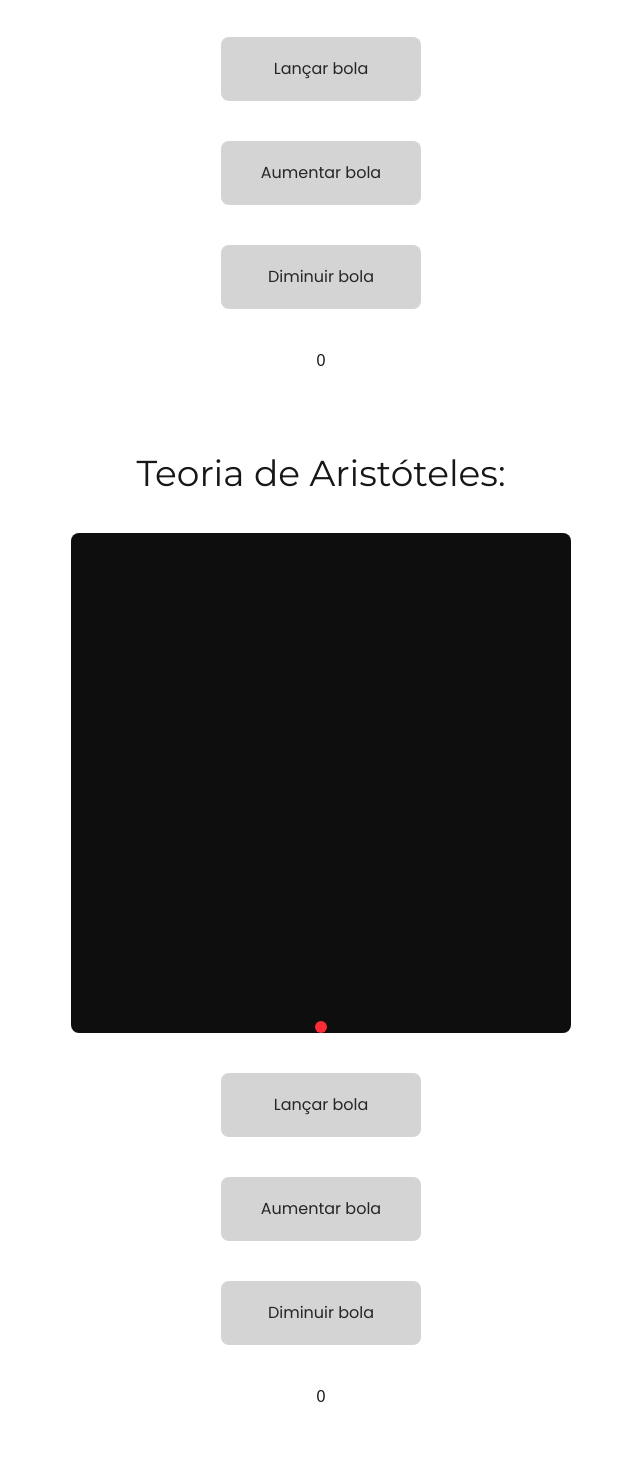
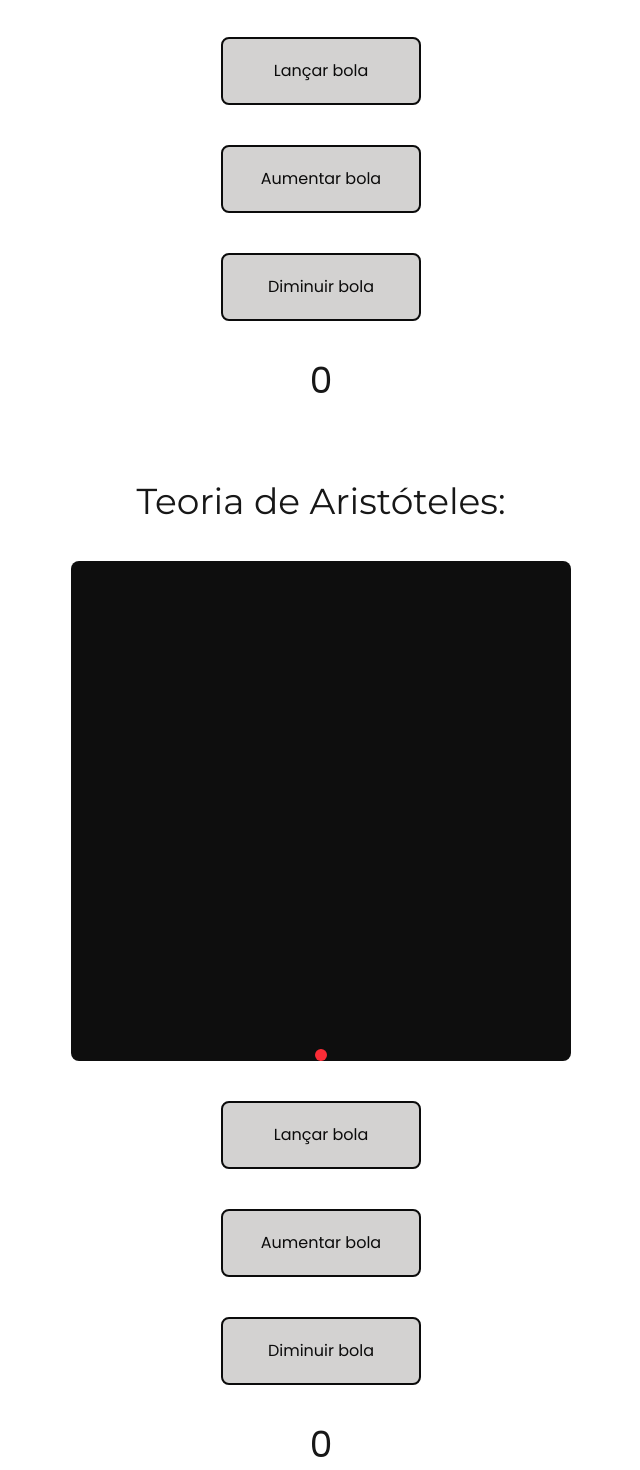
Before and after one commit to JoaoPauloQC/Cinematic, a Next.js app: page /GalileuVSAristoteles in a window 1280 px wide. Shown: the part 663-2133 px from the top of the page, without its empty margins (319-959 px from the left). Before the commit the page ends 2072 px from the top, so only its background shows below. Built offline with nearby package versions, Linux system fonts and the light colour scheme.

Commit message:
styles: button on galileu and aristoteles

```diff
--- a/css/main.css
+++ b/css/main.css
@@ -25,9 +25,94 @@
     opacity: 1;
   }
 }
+@keyframes left-to-normal {
+  0% {
+    position: relative;
+    left: -1800px;
+  }
+  100% {
+    position: relative;
+    left: 0;
+  }
+}
+@keyframes small-to-normal {
+  0% {
+    transform: scale(0.2);
+  }
+}
 .fade-in-1s {
-  opacity: 0;
-  animation: fade-in 1s ease-in forwards;
+  animation: fade-in forwards 0.5s ease-out;
+}
+.fade-in-2s {
+  animation: fade-in forwards 1s ease-out;
+}
+.fade-in-3s {
+  animation: fade-in forwards 1.5s ease-out;
+}
+.fade-in-4s {
+  animation: fade-in forwards 2s ease-out;
+}
+.fade-in-5s {
+  animation: fade-in forwards 2.5s ease-out;
+}
+.fade-in-6s {
+  animation: fade-in forwards 3s ease-out;
+}
+.fade-in-7s {
+  animation: fade-in forwards 3.5s ease-out;
+}
+.fade-in-8s {
+  animation: fade-in forwards 4s ease-out;
+}
+
+.left-to-normal__1s {
+  animation: left-to-normal forwards 0.5s ease-out;
+}
+.left-to-normal__2s {
+  animation: left-to-normal forwards 1s ease-out;
+}
+.left-to-normal__3s {
+  animation: left-to-normal forwards 1.5s ease-out;
+}
+.left-to-normal__4s {
+  animation: left-to-normal forwards 2s ease-out;
+}
+.left-to-normal__5s {
+  animation: left-to-normal forwards 2.5s ease-out;
+}
+.left-to-normal__6s {
+  animation: left-to-normal forwards 3s ease-out;
+}
+.left-to-normal__7s {
+  animation: left-to-normal forwards 3.5s ease-out;
+}
+.left-to-normal__8s {
+  animation: left-to-normal forwards 4s ease-out;
+}
+
+.small-to-normal__1s {
+  animation: small-to-normal forwards 0.5s ease-out;
+}
+.small-to-normal__2s {
+  animation: small-to-normal forwards 1s ease-out;
+}
+.small-to-normal__3s {
+  animation: small-to-normal forwards 1.5s ease-out;
+}
+.small-to-normal__4s {
+  animation: small-to-normal forwards 2s ease-out;
+}
+.small-to-normal__5s {
+  animation: small-to-normal forwards 2.5s ease-out;
+}
+.small-to-normal__6s {
+  animation: small-to-normal forwards 3s ease-out;
+}
+.small-to-normal__7s {
+  animation: small-to-normal forwards 3.5s ease-out;
+}
+.small-to-normal__8s {
+  animation: small-to-normal forwards 4s ease-out;
 }
 
 .transition {
@@ -61,6 +146,19 @@
   background-color: rgb(14, 14, 14);
 }
 
+.Graph__Ball__Button {
+  background-color: #d3d2d1;
+  color: #0b0b0b;
+  border: 2px solid;
+  transition: 0.25s ease-in-out;
+}
+.Graph__Ball__Button:hover {
+  background-color: #0b0b0b;
+  transform: scale(1.1);
+  color: wheat;
+  border: 2px solid wheat;
+}
+
 .movements__card {
   transition: 0.5s ease-out;
 }
--- /dev/null
+++ b/sass/GalileuAndAristoles/galileuandaristoteles.scss
@@ -0,0 +1,16 @@
+.Graph{
+    &__Ball{
+        &__Button{
+            background-color: #d3d2d1;
+            color: #0b0b0b;
+            border: 2px solid;
+            transition: 0.25s ease-in-out;
+            &:hover{
+                background-color: #0b0b0b;
+                transform: scale(1.1);
+                color: wheat;
+                border: 2px solid wheat;
+            }
+        }
+    }
+}
--- a/sass/generics/animations.scss
+++ b/sass/generics/animations.scss
@@ -7,8 +7,53 @@
     }
 }
 
-.fade-in-1s {
-    opacity: 0;
-    animation: fade-in 1s ease-in forwards;
+@keyframes left-to-normal {
+    0%{
+        position: relative;
+        left: -1800px;
+    }
+    100%{
+        position: relative;
+        left: 0;
+    }
 
 }
+
+@keyframes small-to-normal {
+    0%{
+        transform: scale(0.2);
+    }
+    100%{
+
+    }
+
+}
+
+.fade-in {
+    @for $i from 1 through 8 {
+    &-#{$i}s {
+        animation: fade-in forwards #{calc($i/2)}s ease-out;
+    }
+}
+
+
+}
+
+.left-to-normal{
+@for $i from 1 through 8 {
+    &__#{$i}s {
+        animation: left-to-normal forwards #{calc($i/2)}s ease-out;
+    }
+}
+}
+
+.small-to-normal{
+
+@for $i from 1 through 8 {
+    &__#{$i}s {
+        animation: small-to-normal forwards #{calc($i/2)}s ease-out;
+    }
+}
+
+
+}
--- a/sass/main.scss
+++ b/sass/main.scss
@@ -4,4 +4,5 @@
 @use "generics/transition.scss";
 @use "GalileuAndAristoles/galileu.scss";
 @use "GalileuAndAristoles/aristoteles.scss";
+@use "GalileuAndAristoles/galileuandaristoteles.scss";
 @use "home/home.scss"
--- a/src/Components/HomeContent.tsx
+++ b/src/Components/HomeContent.tsx
@@ -3,7 +3,7 @@ import Link from "next/link";
 
 export default function HomeContent (){
     return (
-        <div className="Home__Content pt-20 fade-in-1s opacity-0">
+        <div className="Home__Content pt-20 fade-in-2s opacity-0">
             <div className="Poppins  ">
                 <h1 className="text-4xl">Olá!</h1>
                 <h2 className="text-lg">Seja bem vindo ao Central Física</h2>
--- a/src/app/GalileuVSAristoteles/Aristoteles/AristotelesGraph.tsx
+++ b/src/app/GalileuVSAristoteles/Aristoteles/AristotelesGraph.tsx
@@ -75,11 +75,11 @@ export default function AristolesGraph(){
                 <div className="Aristoteles__Graph flex justify-center items-end  rounded-lg">
                     <div className={`Aristoteles__ball  bg-red-500 relative rounded-full`} style={{bottom: ypos + "px", width: ballsize, height:ballsize}}></div>
                 </div>
-                <button onClick={displayball} className="w-50  rounded-lg p-5 bg-neutral-300 text-neutral-800 Poppins cursor-pointer"> Lançar bola </button>
-                <button onClick={()=> setballsize(prev=> prev+1)} className="w-50  rounded-lg p-5 bg-neutral-300 text-neutral-800 Poppins cursor-pointer"> Aumentar bola </button>
-                <button onClick={()=> setballsize(prev=> prev-1)} className="w-50  rounded-lg p-5 bg-neutral-300 text-neutral-800 Poppins cursor-pointer"> Diminuir bola </button>
+                <button onClick={displayball} className="w-50  rounded-lg p-5 bg-neutral-300 text-neutral-800 Poppins cursor-pointer Graph__Ball__Button"> Lançar bola </button>
+                <button onClick={()=> setballsize(prev=> prev+1)} className="w-50  rounded-lg p-5 bg-neutral-300 text-neutral-800 Poppins cursor-pointer Graph__Ball__Button"> Aumentar bola </button>
+                <button onClick={()=> setballsize(prev=> prev-1)} className="w-50  rounded-lg p-5 bg-neutral-300 text-neutral-800 Poppins cursor-pointer Graph__Ball__Button"> Diminuir bola </button>
                 <div className="time">
-                    <h1>{timer}</h1>
+                    <h1 className="text-4xl Poppins">{timer}</h1>
                 </div>
             </div>
 
--- a/src/app/GalileuVSAristoteles/Galileu.tsx
+++ b/src/app/GalileuVSAristoteles/Galileu/Galileu.tsx
@@ -1,4 +1,4 @@
-import GalileuGraph from "./Galileu/GalileuGraph";
+import GalileuGraph from "./GalileuGraph";
 
 export default function Galileu () {
     return (
--- a/src/app/GalileuVSAristoteles/Galileu/GalileuGraph.tsx
+++ b/src/app/GalileuVSAristoteles/Galileu/GalileuGraph.tsx
@@ -66,11 +66,11 @@ export default function GalileuGraph (){
             <div className="Galileu__Graph flex justify-center items-end  rounded-lg">
                 <div className={`Galileu__ball  bg-red-500 relative rounded-full`} style={{bottom: ypos + "px", width: ballsize, height:ballsize}}></div>
             </div>
-            <button onClick={displayball} className="w-50  rounded-lg p-5 bg-neutral-300 text-neutral-800 Poppins cursor-pointer"> Lançar bola </button>
-            <button onClick={()=> setballsize(prev=> prev+1)} className="w-50  rounded-lg p-5 bg-neutral-300 text-neutral-800 Poppins cursor-pointer"> Aumentar bola </button>
-            <button onClick={()=> setballsize(prev=> prev-1)} className="w-50  rounded-lg p-5 bg-neutral-300 text-neutral-800 Poppins cursor-pointer"> Diminuir bola </button>
+            <button onClick={displayball} className="w-50  rounded-lg p-5 bg-neutral-300 text-neutral-800 Poppins cursor-pointer Graph__Ball__Button"> Lançar bola </button>
+            <button onClick={()=> setballsize(prev=> prev+1)} className="w-50  rounded-lg p-5 bg-neutral-300 text-neutral-800 Poppins cursor-pointer Graph__Ball__Button"> Aumentar bola </button>
+            <button onClick={()=> setballsize(prev=> prev-1)} className="w-50  rounded-lg p-5 bg-neutral-300 text-neutral-800 Poppins cursor-pointer Graph__Ball__Button"> Diminuir bola </button>
             <div className="time">
-                <h1>{timer}</h1>
+                <h1 className="text-4xl Poppins">{timer}</h1>
             </div>
         </div>
 
--- a/src/app/GalileuVSAristoteles/page.tsx
+++ b/src/app/GalileuVSAristoteles/page.tsx
@@ -1,9 +1,9 @@
 import Aristoteles from "./Aristoteles/Aristoteles";
-import Galileu from "./Galileu";
+import Galileu from "./Galileu/Galileu";
 
 export default function GalileuVSAristoteles() {
     return (
-        <div className="GalileuVSAristoles flex flex-col">
+        <div className="GalileuVSAristoles flex flex-col fade-in-4s">
             <Galileu/>
             <Aristoteles/>
         </div>
--- a/src/app/MRU/MRU.tsx
+++ b/src/app/MRU/MRU.tsx
@@ -11,7 +11,7 @@ export default function MRU () {
     const [y, sety] = useState(0)
 
     return (
-        <>
+        <div className="left-to-normal__4s">
             <div className="graphArea flex pt-20 justify-center">
                 <Graph So={So} v={v} t={t} max={max} y={y} sety={sety}></Graph>
             </div>
@@ -28,10 +28,10 @@ export default function MRU () {
                     <label htmlFor="" className="text-center Poppins"> Distância Inicial: {So}</label>
                     <input type="range" name="" id="" min={0} max={1000} onChange={(e)=> setSo(Number(e.target.value))} className="bg-neutral-700 w-32 h-10"/>
                 </div>
-                <div className="Montserrat flex justify-center w-max  p-5 rounded-xl bg-neutral-700 transition transition__1s border-2 border-neutral-700  hover:bg-neutral-200 hover:border-2 hover:border-neutral-700 hover:text-neutral-800"><h1 className="text-4xl"> S({t}) = {y}</h1></div>
+                <div className="Montserrat flex justify-center w-max  p-5 rounded-xl bg-neutral-700 transition transition__1s border-2 border-neutral-700  hover:bg-neutral-200 hover:border-2 hover:border-neutral-700 hover:text-neutral-800"><h1 className="text-2xl"> S({t}) = {y}</h1></div>
             </div>
 
-        </>
+        </div>
     )
 
 }
--- a/src/app/MUV/MUV.tsx
+++ b/src/app/MUV/MUV.tsx
@@ -12,7 +12,7 @@ export default function MRU () {
     const [y, sety] = useState(0)
 
     return (
-        <>
+        <div className="left-to-normal__4s">
             <div className="graphArea flex pt-20 justify-center">
                 <Graph So={So} v={v} t={t} max={max} y={y} a={a} sety={sety}></Graph>
             </div>
@@ -33,10 +33,10 @@ export default function MRU () {
                     <label htmlFor="" className="text-center Poppins"> Aceleração: {a}</label>
                     <input type="range" name="" id="" min={0} max={100} onChange={(e)=> seta(Number(e.target.value))} className="bg-neutral-700 w-32 h-10"/>
                 </div>
-                <div className="Montserrat flex justify-center w-max  p-5 rounded-xl bg-neutral-700 transition transition__1s border-2 border-neutral-700  hover:bg-neutral-200 hover:border-2 hover:border-neutral-700 hover:text-neutral-800"><h1 className="text-4xl"> S({t}) = {y}</h1></div>
+                <div className="Montserrat flex justify-center w-max  p-5 rounded-xl bg-neutral-700 transition transition__1s border-2 border-neutral-700  hover:bg-neutral-200 hover:border-2 hover:border-neutral-700 hover:text-neutral-800"><h1 className="text-2xl"> S({t}) = {y}</h1></div>
             </div>
 
-        </>
+        </div>
     )
 
 }
```
Also changed, not shown: 1 other file (tests, documents, lock files or other folders).
